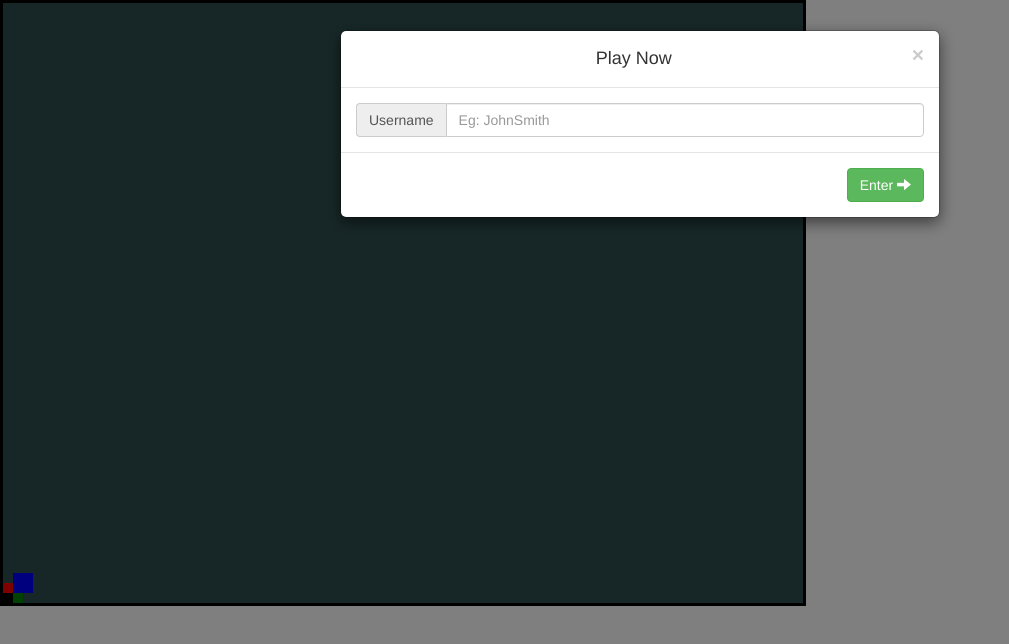
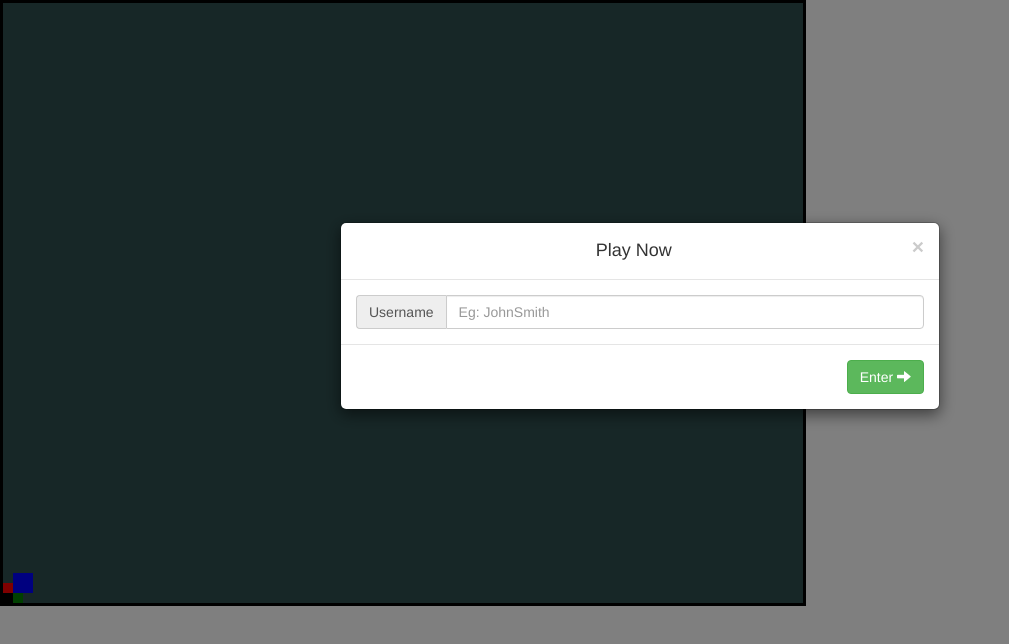
Before and after one commit to rawells14/pxit, a plain HTML site: page frontend/index.html in a window 1280 px wide. Shown: the whole page, without its empty margins (0-1009 px from the left). Drawn offline with nearby package versions, Linux system fonts and the light colour scheme.

Commit message:
modal fix

```diff
--- a/frontend/index.html
+++ b/frontend/index.html
@@ -10,6 +10,11 @@
     <script src="https://maxcdn.bootstrapcdn.com/bootstrap/3.3.5/js/bootstrap.min.js"></script>
 </head>
 <body>
+
+
+<canvas id="game-canvas" width="800" height="600" style="border: solid black; background-color: darkslategrey">
+</canvas>
+
 <div id="login-popup">
     <div class="modal fade" id="login-modal" tabindex="-1" role="dialog" aria-labelledby="myModalLabel">
         <div class="modal-dialog" role="document">
@@ -36,9 +41,6 @@
 </div>
 
 
-<canvas id="game-canvas" width="800" height="600" style="border: solid black; background-color: darkslategrey">
-</canvas>
-
 <script src="game.js"></script>
 
 
--- a/frontend/stylesheet.css
+++ b/frontend/stylesheet.css
@@ -2,6 +2,6 @@
     text-align: center;
 }
 
-#login-popup{
-    align-items: center;
+.modal-dialog {
+    padding-top: 15%;
 }
```
